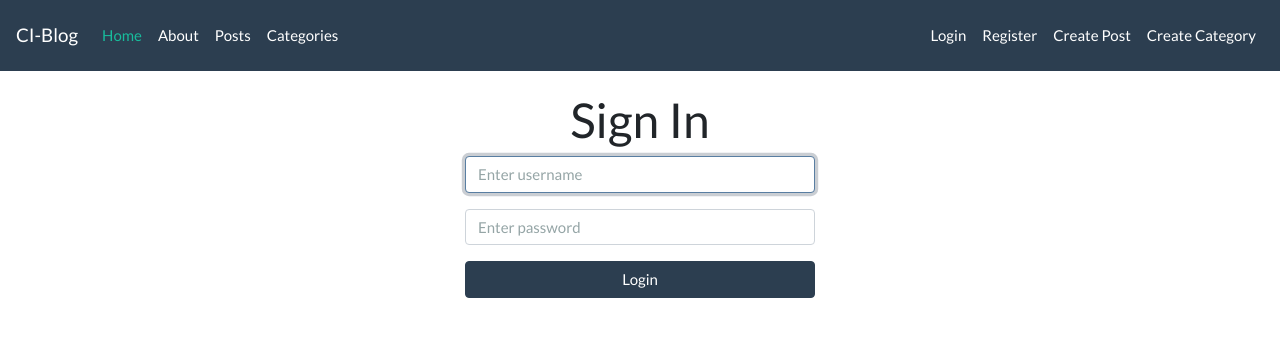
After one commit to tushar-kamra/CI_Blog, a CodeIgniter app: page /blog/users/login in a window 1280 px wide. The commit adds this page. Shown: the top 337 px of the page. Run offline with CodeIgniter, Linux system fonts and the light colour scheme; some libraries are stand-ins or nearby versions.

Commit message:
Login system added

```diff
--- a/application/controllers/Users.php
+++ b/application/controllers/Users.php
@@ -27,6 +27,50 @@
             }
         }
 
+        // Login user
+        public function login(){
+            $data['title'] = 'Sign In';
+
+            $this->form_validation->set_rules('username', 'Username', 'required');
+            $this->form_validation->set_rules('password', 'Password', 'required');
+
+            if($this->form_validation->run() === FALSE){
+                $this->load->view('templates/header');
+                $this->load->view('users/login', $data);
+                $this->load->view('templates/footer');
+            } else {
+
+                // Get username
+                $username = $this->input->post('username');
+                // Get and encrypt password
+                $password = md5($this->input->post('password'));
+
+                // Login user
+                $user_id = $this->user_model->login($username, $password);
+
+                if($user_id){
+                    // Create session
+                    $user_data = array(
+                        'user_id' => $user_id,
+                        'username' => $username,
+                        'logged_in' => true
+                    );
+
+                    $this->session->set_userdata($user_data);
+
+                    // Set message
+                    $this->session->set_flashdata('user_loggedin', 'You are now logged in.');
+
+                    redirect('posts');
+                } else {
+                    // Set message
+                    $this->session->set_flashdata('login_failed', 'Invalid login.');
+
+                    redirect('users/login');
+                }
+            }
+        }
+
         // Check if username exists
         public function check_username_exists($username){
             $this->form_validation->set_message('check_username_exists', 'Username already exists. Please select another username.');
--- a/application/models/User_model.php
+++ b/application/models/User_model.php
@@ -13,6 +13,20 @@
 
             // Insert user
             return $this->db->insert('users', $data);
+        }
+
+        public function login($username, $password){
+            // Validate
+            $this->db->where('username', $username);
+            $this->db->where('password', $password);
+
+            $result = $this->db->get('users');
+
+            if($result->num_rows() == 1){
+                return $result->row(0)->id;
+            } else {
+                return false;
+            }
         }
 
         public function check_username_exists($username){
--- a/application/views/templates/header.php
+++ b/application/views/templates/header.php
@@ -28,6 +28,9 @@
                     </li>
                 </ul>
                 <ul class="navbar-nav navbar-right">
+                    <li class="nav-item">
+                        <a class="nav-link" href="<?= base_url() ?>users/login">Login</a>
+                    </li>
                     <li class="nav-item">
                         <a class="nav-link" href="<?= base_url() ?>users/register">Register</a>
                     </li>
@@ -77,3 +80,17 @@
                         <p>" . $this->session->flashdata('post_deleted') . "</p>
                     </div>" ?>
             <?php } ?>
+
+            <?php if($this->session->flashdata('login_failed')){ ?>
+                <?= "<div class=\"alert alert-dismissible alert-danger\">
+                        <button type=\"button\" class=\"close\" data-dismiss=\"alert\">&times;</button>
+                        <p>" . $this->session->flashdata('login_failed') . "</p>
+                    </div>" ?>
+            <?php } ?>
+
+            <?php if($this->session->flashdata('user_loggedin')){ ?>
+                <?= "<div class=\"alert alert-dismissible alert-success\">
+                        <button type=\"button\" class=\"close\" data-dismiss=\"alert\">&times;</button>
+                        <p>" . $this->session->flashdata('user_loggedin') . "</p>
+                    </div>" ?>
+            <?php } ?>
--- /dev/null
+++ b/application/views/users/login.php
@@ -0,0 +1,14 @@
+<?= form_open('users/login'); ?>
+    <div class="row">
+        <div class="col-md-4 offset-md-4">
+            <h1 class="text-center"><?= $title; ?></h1>
+            <div class="form-group">
+                <input type="text" name="username" class="form-control" placeholder="Enter username" required autofocus>
+            </div>
+            <div class="form-group">
+                <input type="password" name="password" class="form-control" placeholder="Enter password" required autofocus>
+            </div>
+            <button type="submit" class="btn btn-primary btn-block">Login</button>
+        </div>
+    </div>
+<?= form_close(); ?>
```
Also changed, not shown: application/views/users/register.php (+6 -3 lines).
